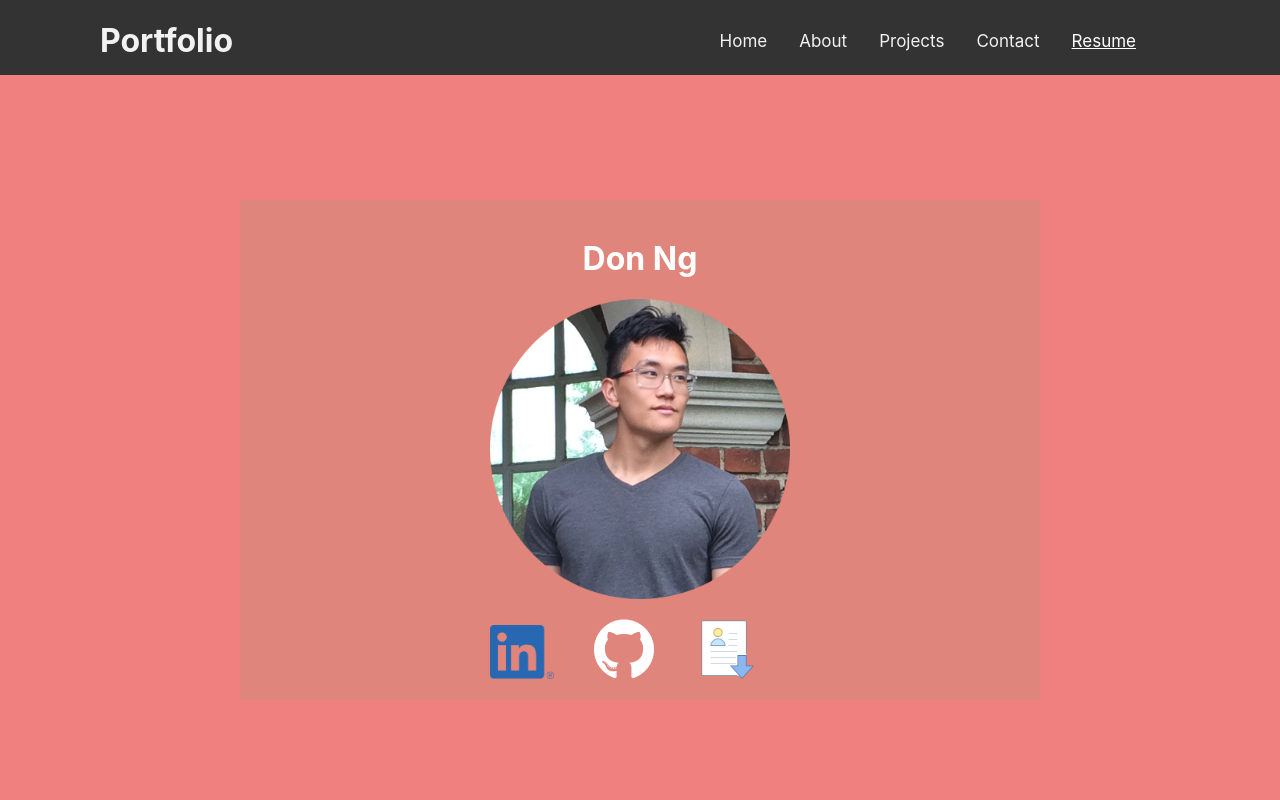
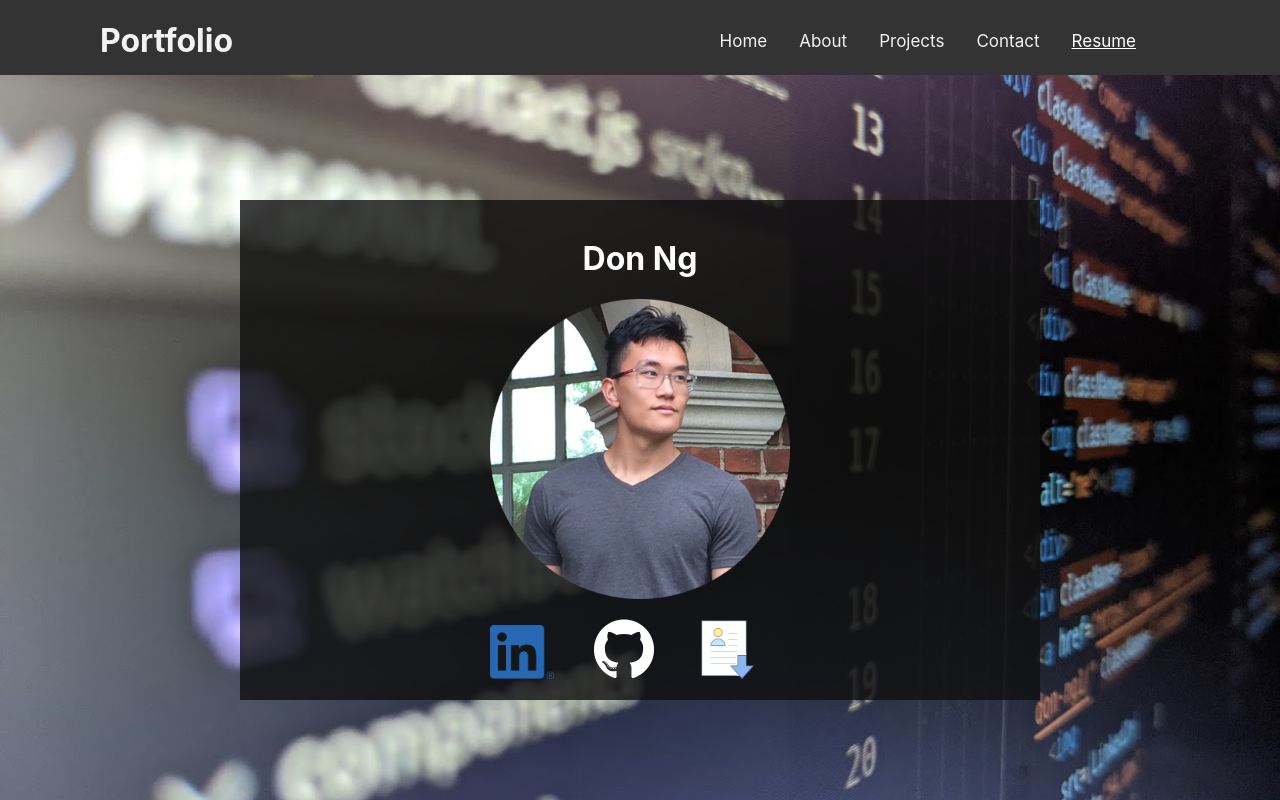
Before and after one commit to itizidon/personal-website, a React (Create React App) app: page / in a window 1280 px wide. Shown: the top 800 px of the page. Built offline with nearby package versions, Linux system fonts and the light colour scheme; no server answers.

Commit message:
added background

```diff
--- a/src/App.css
+++ b/src/App.css
@@ -94,7 +94,10 @@
   color: white;
   padding-bottom: 200px;
   padding-top: 200px;
-  background-color:lightcoral;
+  /* background-color:lightcoral; */
+  background-image: url(../src/assets/background1.jpg);
+  background-repeat: no-repeat;
+  background-size: cover;
 }
 
 .color {
@@ -305,5 +308,5 @@
   display: flex;
   justify-content: center;
   width: 800px;
-  background: rgba(76, 175, 80, 0.1);
+  background: rgba(16, 16, 16, 0.8);
 }
```
Also changed, not shown: src/assets/background1.jpg (added), 1 other file (tests, documents, lock files or other folders).
